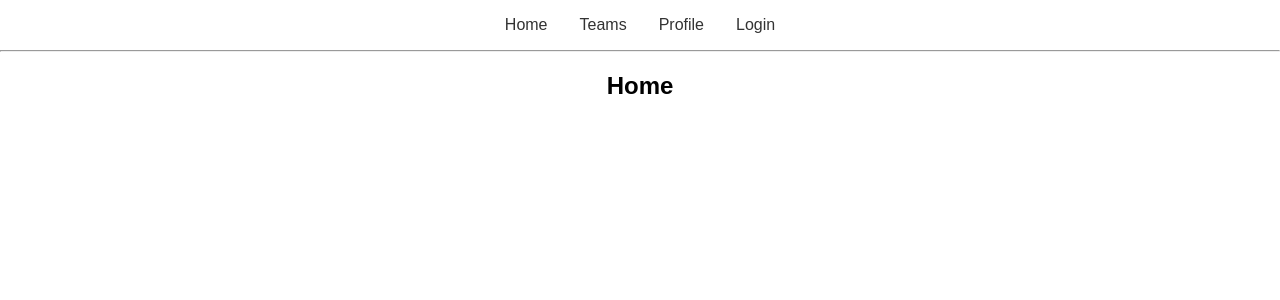
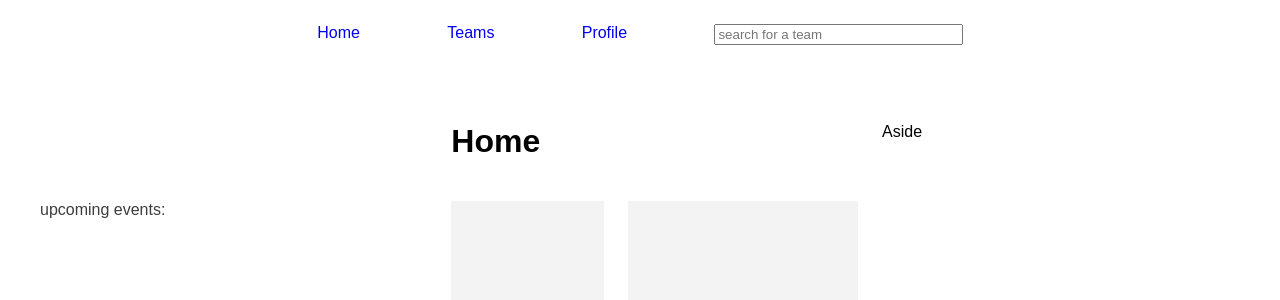
Before and after one commit to wingardtw/laddr, a React (Create React App) app in the folder frontend/laddr-react/: page / in a window 1280 px wide. Shown: the top 300 px of the page. Built offline with nearby package versions, Linux system fonts and the light colour scheme.

Commit message:
cleaner routing and some home page templating

```diff
--- a/frontend/laddr-react/src/components/App/App.css
+++ b/frontend/laddr-react/src/components/App/App.css
@@ -1,28 +1,21 @@
-.App {
-  text-align: center;
+*,* {
+  box-sizing: border-box;
 }
 
-.App-logo {
-  animation: App-logo-spin infinite 20s linear;
-  height: 80px;
+.wrapper {
+
+  display: grid;
+  grid-template-columns: minmax(1rem, 1fr) minmax(auto, 25rem) minmax(auto, 45rem) minmax(auto, 25rem) minmax(1rem, 1fr);
+  grid-gap: 1.5rem;
 }
 
-.App-header {
-  background-color: #222;
-  height: 150px;
-  padding: 20px;
-  color: white;
+.route__container {grid-column: 1/6; grid-row: 2;}
+
+.navbar {
+  grid-column: 3;
 }
 
-.App-title {
-  font-size: 1.5em;
+h1, h2, h3, p, ul, li {
+  margin: 0px;
+  padding: 0px;
 }
-
-.App-intro {
-  font-size: large;
-}
-
-@keyframes App-logo-spin {
-  from { transform: rotate(0deg); }
-  to { transform: rotate(360deg); }
-}
--- a/frontend/laddr-react/src/components/App/App.js
+++ b/frontend/laddr-react/src/components/App/App.js
@@ -1,13 +1,28 @@
 import React, { Component } from 'react';
 import './App.css';
-import Navbar from '../Navbar/Navbar';
+import { BrowserRouter, Route, Switch } from "react-router-dom";
+
+import Home from "../Home/Home"
+import Teams from "../Teams/Teams"
+import Profile from "../Profile/Profile"
+import Navigation from '../Navigation/Navigation';
 
 class App extends Component {
   render() {
     return (
       <div className="App">
-        <Navbar />
-
+        <BrowserRouter>
+          <div className="wrapper">
+            <Navigation />
+            <div className="route__container">
+              <Switch>
+                <Route path="/" component={Home} exact />
+                <Route path="/Teams" component={Teams} />
+                <Route path="/Profile" component={Profile} />
+              </Switch>
+            </div>
+          </div>
+        </BrowserRouter>
       </div>
     );
   }
--- /dev/null
+++ b/frontend/laddr-react/src/components/Home/Home.css
@@ -0,0 +1,44 @@
+.container {
+    display: grid;
+    grid-template-columns: minmax(1rem, 1fr) minmax(auto, 25rem) minmax(auto, 45rem) minmax(auto, 25rem) minmax(1rem, 1fr);
+    grid-gap: 1.5rem;
+    margin-top: 3.375rem;
+}
+
+.events {
+    grid-column: 2;
+}
+
+.events, main, .aside--2 {
+    display: grid;
+    grid-template-rows: 3.375rem 1fr;
+    grid-gap: 1.5rem;
+}
+
+.main { grid-column: 3;}
+
+.aside--3 {
+    grid-column: 4;
+}
+
+.events__title {
+    font-size: 1rem;
+    color: #3d3d3d;
+    grid-row: 2;
+}
+
+.dashboard {
+    display: grid;
+    grid-gap: 1.5rem;
+    grid-template-columns: 1fr 1.5fr;
+}
+
+.dashboard__item {
+    background: #f3f3f3;
+    padding: 1rem;
+    height: 250px;
+}
+
+.dashboard__item--small {grid-column: 1;}
+.dashboard__item--medium { grid-column: 2}
+.dashboard__item--large { grid-column: 1/3;}
--- a/frontend/laddr-react/src/components/Home/Home.js
+++ b/frontend/laddr-react/src/components/Home/Home.js
@@ -1,12 +1,25 @@
 import React, { Component } from 'react';
-
+import "./Home.css"
 class Home extends Component {
     render() {
         return (
             <div className="container">
-                <h1>
-                    Home
-                </h1>
+                <aside className="events">
+                    <p className="events__title">
+                        upcoming events:
+                    </p>
+                </aside>
+                <main className="main">
+                    <h1>Home</h1>
+                    <div className="dashboard">
+                        <div className="dashboard__item dashboard__item--1 dashboard__item--small"></div>
+                        <div className="dashboard__item dashboard__item--2 dashboard__item--medium"></div>
+                        <div className="dashboard__item dashboard__item--3 dashboard__item--large"></div>
+                    </div>
+                </main>
+                <aside className="aside--2">
+                    Aside
+                </aside>
             </div>
         )
     }
--- a/frontend/laddr-react/src/components/Navbar/Navbar.css
+++ /dev/null
@@ -1,15 +0,0 @@
-.navbar__list {
-    display: flex;
-    padding: 0px;
-    list-style: none;
-    justify-content: center;
-}
-
-.navbar__item {
-    margin: 0rem 1rem;
-}
-
-.navbar__item > a {
-    text-decoration: none;
-    color: #333;
-}
--- a/frontend/laddr-react/src/components/Navbar/Navbar.js
+++ /dev/null
@@ -1,31 +0,0 @@
-import React from "react";
-import { BrowserRouter as Router, Route, Link } from "react-router-dom";
-import NavbarItem from "./NavbarItem";
-import Teams from "../Teams/Teams";
-import Profile from "../Profile/Profile"
-import Home from "../Home/Home"
-import Login from "../Login/Login"
-import "./Navbar.css"
-
-const Navbar = () => (
-  <Router>
-    <nav className="navbar">
-      <ul className="navbar__list">
-        <NavbarItem link="" linkTitle="Home" />
-        <NavbarItem link="Teams" linkTitle="Teams" />
-        <NavbarItem link="Profile" linkTitle="Profile" />
-        <NavbarItem link="Login" linkTitle="Login" />
-
-      </ul>
-
-      <hr />
-
-      <Route exact path="/" component={Home} />
-      <Route path="/Teams" component={Teams} />
-      <Route path="/Profile" component={Profile} />
-      <Route path="/login" component={Login} />
-    </nav>
-  </Router>
-);
-
-export default Navbar;
--- a/frontend/laddr-react/src/components/Navbar/NavbarItem.js
+++ /dev/null
@@ -1,16 +0,0 @@
-import React, { Component } from 'react';
-import { BrowserRouter as Router, Route, Link } from "react-router-dom";
-
-class NavbarItem extends Component {
-    render(){
-        return (
-            <li className="navbar__item">
-                <Link to={"/" + this.props.link}>
-                {this.props.linkTitle}</Link>
-            </li>
-        )
-    }
-
-}
-
-export default NavbarItem;
--- /dev/null
+++ b/frontend/laddr-react/src/components/Navigation/Navigation.css
@@ -0,0 +1,11 @@
+.navbar {
+    display: grid;
+    grid-template-columns: repeat(4, auto);
+    grid-gap: 1.5rem;
+
+    margin-top: 1.5rem;
+}
+
+.navbar > * {
+    text-decoration: none;
+}
--- /dev/null
+++ b/frontend/laddr-react/src/components/Navigation/Navigation.js
@@ -0,0 +1,16 @@
+import React from 'react';
+import {NavLink} from "react-router-dom";
+import "./Navigation.css";
+
+const Navigation = () => {
+    return (
+        <nav className="navbar">
+            <NavLink to="/">Home</NavLink>
+            <NavLink to="/Teams">Teams</NavLink>
+            <NavLink to="/Profile">Profile</NavLink>
+            <input type="search" name="searchbar" id="searchbar" placeholder="search for a team"/>
+        </nav>
+    )
+}
+
+export default Navigation
```
